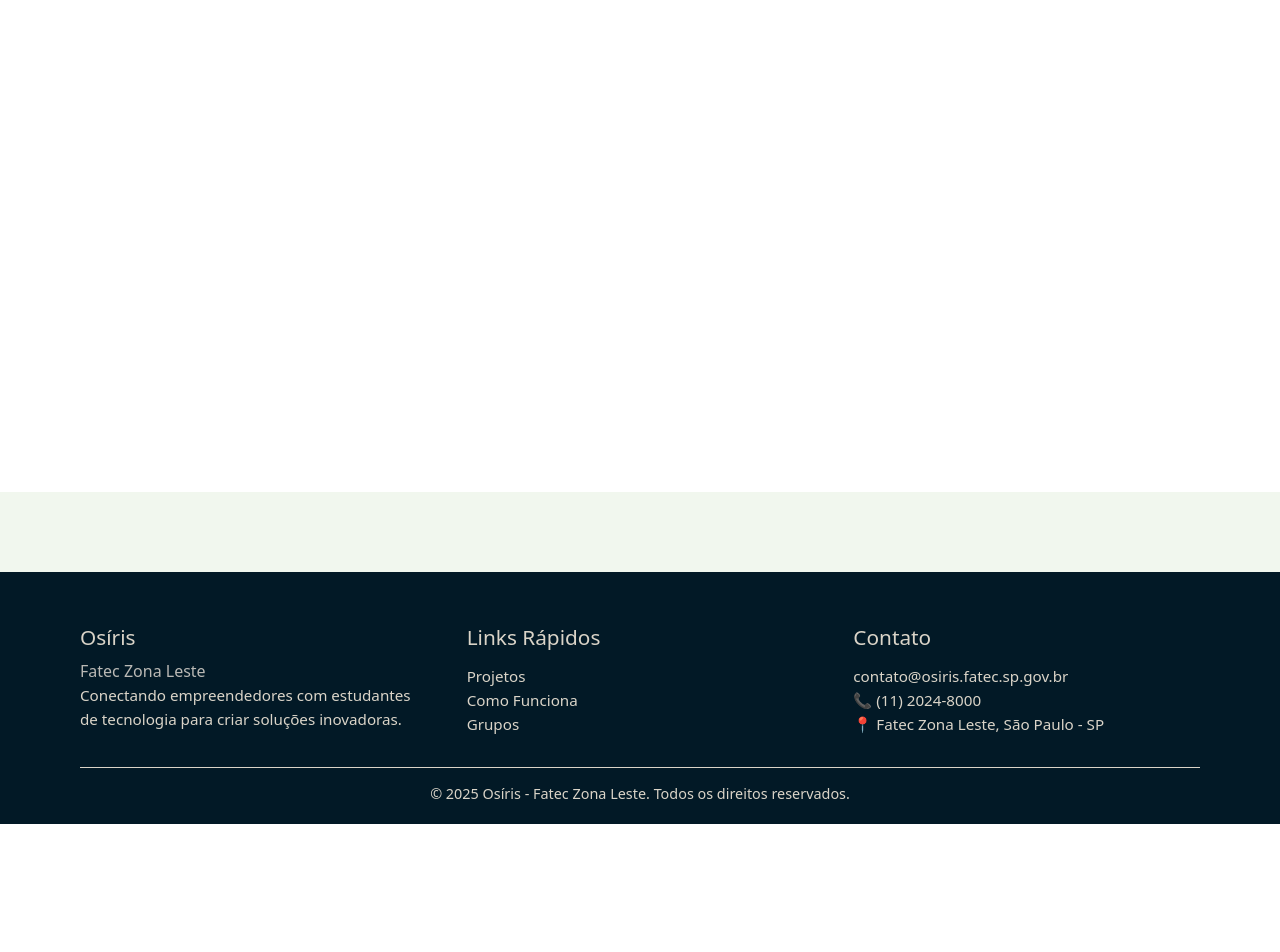
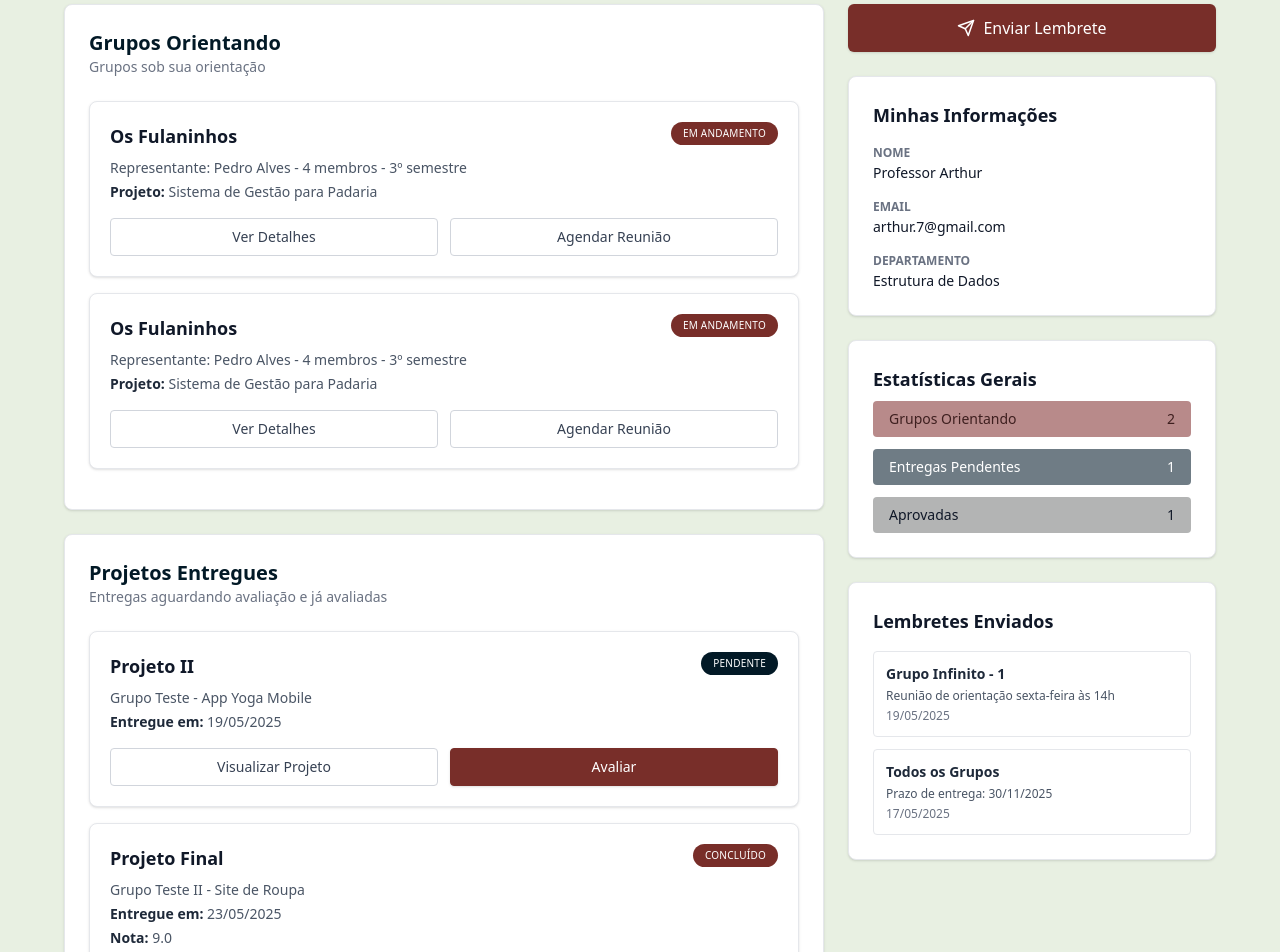
Before and after one commit to Infinito-1/osiris-react, a React (Vite) app: page /professor in a window 1280 px wide. Shown: the part 240-1192 px from the top of the page. Before the commit the page ends 1064 px from the top, so only its background shows below. Built offline with nearby package versions, Linux system fonts and the light colour scheme.

Commit message:
adicionando dashboard de professor

```diff
--- a/src/App.tsx
+++ b/src/App.tsx
@@ -19,6 +19,7 @@ import Entrega from "./pages/projeto/Entrega";
 import Status from "./pages/projeto/Status";
 import DashboardAluno from "./pages/usuarios/Aluno";
 import DashboardCoordenador from "./pages/usuarios/Coordenador";
+import DashboardProfessor from "./pages/usuarios/Professor";
 
 function App() {
   return (
@@ -48,6 +49,7 @@ function App() {
             <Route path="/status" element={<Status />} />
             <Route path="/aluno" element={<DashboardAluno />} />
             <Route path="/coordenador" element={<DashboardCoordenador />} />
+            <Route path="/professor" element={<DashboardProfessor />} />
           </Routes>
         </div>
         <Footer />
--- a/src/components/navbar/Navbar.tsx
+++ b/src/components/navbar/Navbar.tsx
@@ -24,7 +24,9 @@ function Navbar() {
         <div className="flex items-center gap-[30px]">
           <button
             className="bg-none border-none text-[#dad4c8] text-[1.15rem] cursor-pointer font-medium transition-opacity duration-300 hover:opacity-70"
-            // onClick={() => navigate("/aluno")} onClick={() => navigate("/coordenador")}
+            // onClick={() => navigate("/aluno")}
+            // onClick={() => navigate("/coordenador")}
+            // onClick={() => navigate("/professor")}
           >
             Projetos
           </button>
--- a/src/pages/usuarios/Professor.tsx
+++ b/src/pages/usuarios/Professor.tsx
@@ -1,91 +1,277 @@
-function Professor() {
+import React from "react";
+
+// Ícone de Enviar gerado de modo genérico por enquanto, TODO: substituir por icone do lucid.
+const SendIcon = () => (
+  <svg
+    xmlns="http://www.w3.org/2000/svg"
+    width="18"
+    height="18"
+    viewBox="0 0 24 24"
+    fill="none"
+    stroke="currentColor"
+    strokeWidth="2"
+    strokeLinecap="round"
+    strokeLinejoin="round"
+  >
+    <line x1="22" y1="2" x2="11" y2="13"></line>
+    <polygon points="22 2 15 22 11 13 2 9 22 2"></polygon>
+  </svg>
+);
+
+// Interface para definir os tipos das propriedades do Badge
+interface BadgeProps {
+  text: string;
+  color: "brown" | "dark";
+}
+
+// Componente de Badge
+const Badge = ({ text, color }: BadgeProps) => {
+  // Definição direta das classes baseada na prop 'color'
+  // Se for 'brown' usa a cor marrom, caso contrário usa a cor escura (padrão)
+  const colorClasses =
+    color === "brown" ? "bg-[#782E29] text-white" : "bg-[#021926] text-white";
+
   return (
-    <>
-    <!-- Container principal -->
-  <div class="container">
-    <!-- Conteúdo principal -->
-    <main>
-      <h2>Dashboard do Professor</h2>
+    <span
+      className={`${colorClasses} text-[10px] px-3 py-1 rounded-full font-medium uppercase tracking-wide`}
+    >
+      {text}
+    </span>
+  );
+};
 
-      <!-- Grupos Orientados -->
-      <section>
-        <h3>Grupos Orientados</h3>
+// Card Interno de Grupo
+const CardGrupoInterno = () => {
+  return (
+    <div className="bg-white border border-gray-200 rounded-lg p-5 mb-4 hover:border-gray-300 transition-colors shadow-sm">
+      <div className="flex justify-between items-start mb-2">
+        <h3 className="text-lg font-bold text-gray-900">Os Fulaninhos</h3>
+        <Badge text="Em Andamento" color="brown" />
+      </div>
 
+      <div className="text-sm text-gray-600 space-y-1 mb-4">
+        <p>Representante: Pedro Alves - 4 membros - 3º semestre</p>
+        <p>
+          <span className="font-semibold text-gray-800">Projeto:</span> Sistema
+          de Gestão para Padaria
+        </p>
+      </div>
+
+      <div className="flex gap-3">
+        <button className="flex-1 bg-white border border-gray-300 text-gray-700 py-2 rounded text-sm font-medium hover:bg-gray-50 transition">
+          Ver Detalhes
+        </button>
+        <button className="flex-1 bg-white border border-gray-300 text-gray-700 py-2 rounded text-sm font-medium hover:bg-gray-50 transition">
+          Agendar Reunião
+        </button>
+      </div>
+    </div>
+  );
+};
+
+// Card Interno de Projeto Entregue - Tipo 1 (Com avaliação pendente)
+const CardProjetoPendente = () => {
+  return (
+    <div className="bg-white border border-gray-200 rounded-lg p-5 mb-4 shadow-sm">
+      <div className="flex justify-between items-start mb-2">
+        <h3 className="text-lg font-bold text-gray-900">Projeto II</h3>
+        <Badge text="Pendente" color="dark" />
+      </div>
+
+      <div className="text-sm text-gray-600 space-y-1 mb-4">
+        <p>Grupo Teste - App Yoga Mobile</p>
+        <p>
+          <span className="font-semibold text-gray-800">Entregue em:</span>{" "}
+          19/05/2025
+        </p>
+      </div>
+
+      <div className="flex gap-3">
+        <button className="flex-1 bg-white border border-gray-300 text-gray-700 py-2 rounded text-sm font-medium hover:bg-gray-50 transition">
+          Visualizar Projeto
+        </button>
+        <button className="flex-1 bg-[#782E29] border border-[#782E29] text-white py-2 rounded text-sm font-medium hover:bg-[#6a2623] transition shadow-sm">
+          Avaliar
+        </button>
+      </div>
+    </div>
+  );
+};
+
+// Card Interno de Projeto Entregue - Tipo 2 (Concluído)
+const CardProjetoConcluido = () => {
+  return (
+    <div className="bg-white border border-gray-200 rounded-lg p-5 mb-4 shadow-sm">
+      <div className="flex justify-between items-start mb-2">
+        <h3 className="text-lg font-bold text-gray-900">Projeto Final</h3>
+        <Badge text="Concluído" color="brown" />
+      </div>
+
+      <div className="text-sm text-gray-600 space-y-1 mb-4">
+        <p>Grupo Teste II - Site de Roupa</p>
+        <p>
+          <span className="font-semibold text-gray-800">Entregue em:</span>{" "}
+          23/05/2025
+        </p>
+        <p>
+          <span className="font-semibold text-gray-800">Nota:</span> 9.0
+        </p>
+      </div>
+
+      <div className="w-full md:w-1/2">
+        <button className="w-full bg-white border border-gray-300 text-gray-700 py-2 rounded text-sm font-medium hover:bg-gray-50 transition">
+          Visualizar Projeto
+        </button>
+      </div>
+    </div>
+  );
+};
+
+const MinhasInformacoes = () => {
+  return (
+    <div className="bg-white border border-gray-200 rounded-lg p-6 shadow-sm">
+      <h3 className="text-lg font-bold text-gray-900 mb-4">
+        Minhas Informações
+      </h3>
+
+      <div className="space-y-4 text-sm">
         <div>
-          <h4>Grupo: Os Fulaninhos</h4>
-          <p><strong>Representante:</strong> Pedro Alves</p>
-          <p><strong>Semestre:</strong> 3º</p>
-          <p><strong>Projeto:</strong> Sistema de Gestão para Padaria</p>
-          <a href=""><button>Ver Detalhes</button></a>
-          <a href=""><button>Agendar Reunião</button></a>
+          <p className="text-gray-500 text-xs uppercase font-semibold mb-0.5">
+            Nome
+          </p>
+          <p className="font-medium text-gray-900">Professor Arthur</p>
         </div>
 
         <div>
-          <h4>Grupo: Os Fulaninhos</h4>
-          <p><strong>Representante:</strong> Pedro Alves</p>
-          <p><strong>Semestre:</strong> 4º</p>
-          <p><strong>Projeto:</strong> Sistema de Gestão para Padaria</p>
-          <a href=""><button>Ver Detalhes</button></a>
-          <a href=""><button>Agendar Reunião</button></a>
-        </div>
-      </section>
-
-      <!-- Demandas Pendentes -->
-      <section>
-        <h3>Demandas Pendentes</h3>
-
-        <div>
-          <h4>App Vida Melhor</h4>
-          <p><strong>Data de Entrega:</strong> 19/05/2025</p>
-          <p><strong>Status:</strong> Aguardando Avaliação</p>
-          <a href=""><button>Visualizar Projeto</button></a>
-          <a href="./ProfessorAvaliar.html"><button>Avaliar</button></a>
-        </div>
-      </section>
-
-      <!-- Projetos Entregues -->
-      <section>
-        <h3>Projetos Entregues</h3>
-
-        <div>
-          <h4>Projeto II</h4>
-          <p><strong>Data de Entrega:</strong> 19/05/2025</p>
-          <p><strong>Status:</strong> Avaliado</p>
-          <a href=""><button>Visualizar Projeto</button></a>
+          <p className="text-gray-500 text-xs uppercase font-semibold mb-0.5">
+            Email
+          </p>
+          <p className="font-medium text-gray-900">arthur.7@gmail.com</p>
         </div>
 
         <div>
-          <h4>Projeto Final</h4>
-          <p><strong>Data de Entrega:</strong> 20/05/2025</p>
-          <p><strong>Status:</strong> Avaliado</p>
-          <a href=""><button>Visualizar Projeto</button></a>
+          <p className="text-gray-500 text-xs uppercase font-semibold mb-0.5">
+            Departamento
+          </p>
+          <p className="font-medium text-gray-900">Estrutura de Dados</p>
         </div>
-      </section>
+      </div>
+    </div>
+  );
+};
+
+const Estatisticas = () => {
+  return (
+    <div className="bg-white border border-gray-200 rounded-lg p-6 shadow-sm space-y-3">
+      <h3 className="text-lg font-bold text-gray-900 mb-2">
+        Estatísticas Gerais
+      </h3>
+
+      <div className="w-full py-2 bg-[#B88A8A] text-[#3E1F1F] rounded flex justify-between px-4 font-medium text-sm">
+        <span>Grupos Orientando</span> <span>2</span>
+      </div>
+
+      <div className="w-full py-2 bg-[#6F7C85] text-white rounded flex justify-between px-4 font-medium text-sm">
+        <span>Entregas Pendentes</span> <span>1</span>
+      </div>
+
+      <div className="w-full py-2 bg-[#B3B4B4] text-gray-900 rounded flex justify-between px-4 font-medium text-sm">
+        <span>Aprovadas</span> <span>1</span>
+      </div>
+    </div>
+  );
+};
+
+const Lembretes = () => {
+  return (
+    <div className="bg-white border border-gray-200 rounded-lg p-6 shadow-sm">
+      <h3 className="text-lg font-bold text-gray-900 mb-4">
+        Lembretes Enviados
+      </h3>
+
+      <div className="space-y-3">
+        <div className="border border-gray-200 rounded p-3">
+          <p className="font-bold text-gray-800 text-sm mb-1">
+            Grupo Infinito - 1
+          </p>
+          <p className="text-gray-600 text-xs">
+            Reunião de orientação sexta-feira às 14h
+          </p>
+          <p className="text-gray-500 text-xs mt-1">19/05/2025</p>
+        </div>
+
+        <div className="border border-gray-200 rounded p-3">
+          <p className="font-bold text-gray-800 text-sm mb-1">
+            Todos os Grupos
+          </p>
+          <p className="text-gray-600 text-xs">Prazo de entrega: 30/11/2025</p>
+          <p className="text-gray-500 text-xs mt-1">17/05/2025</p>
+        </div>
+      </div>
+    </div>
+  );
+};
+
+export default function DashboardProfessor() {
+  return (
+    <main className="w-full min-h-screen bg-[#E8F0E2] py-10 font-sans">
+      <div className="w-11/12 max-w-6xl mx-auto">
+        {/* Header Principal */}
+        <header className="text-center mb-10">
+          <h1 className="text-3xl md:text-4xl font-semibold text-[#021926] mb-2">
+            Dashboard do Professor
+          </h1>
+          <p className="text-gray-600 font-light">
+            Oriente grupos e acompanhe entregas
+          </p>
+        </header>
+
+        <div className="grid grid-cols-1 lg:grid-cols-3 gap-6 items-start">
+          {/* COLUNA ESQUERDA (Conteúdo Principal) */}
+          <div className="lg:col-span-2 space-y-6">
+            {/* Sessão: Grupos Orientando */}
+            <section className="bg-white p-6 rounded-lg border border-gray-200 shadow-sm">
+              <div className="mb-6">
+                <h2 className="text-xl font-bold text-[#021926]">
+                  Grupos Orientando
+                </h2>
+                <p className="text-sm text-gray-500">
+                  Grupos sob sua orientação
+                </p>
+              </div>
+              <CardGrupoInterno />
+              <CardGrupoInterno />
+            </section>
+
+            {/* Sessão: Projetos Entregues */}
+            <section className="bg-white p-6 rounded-lg border border-gray-200 shadow-sm">
+              <div className="mb-6">
+                <h2 className="text-xl font-bold text-[#021926]">
+                  Projetos Entregues
+                </h2>
+                <p className="text-sm text-gray-500">
+                  Entregas aguardando avaliação e já avaliadas
+                </p>
+              </div>
+              <CardProjetoPendente />
+              <CardProjetoConcluido />
+            </section>
+          </div>
+
+          {/* COLUNA DIREITA (Sidebar) */}
+          <div className="space-y-6">
+            {/* Botão de Ação Principal */}
+            <button className="w-full bg-[#782E29] hover:bg-[#632420] text-white py-3 px-4 rounded-md shadow flex items-center justify-center gap-2 transition">
+              <SendIcon />
+              <span className="font-medium">Enviar Lembrete</span>
+            </button>
+
+            <MinhasInformacoes />
+            <Estatisticas />
+            <Lembretes />
+          </div>
+        </div>
+      </div>
     </main>
-
-    <!-- Barra lateral -->
-    <aside>
-      <h3>Minhas Informações</h3>
-      <p><strong>Nome:</strong> Arthur</p>
-      <p><strong>Email:</strong> arthur7@gmail.com</p>
-      <p><strong>Função:</strong> Professor</p>
-      <p><strong>Área:</strong> Estrutura de Dados</p>
-
-      <h3>Estatísticas Gerais</h3>
-      <a href=""><button>Grupos Orientando: 2</button></a><br>
-      <a href=""><button>Entregas Pendentes: 1</button></a><br>
-      <a href=""><button>Entregas Avaliadas: 1</button></a>
-
-      <h3>Lembretes Enviados</h3>
-      <ul>
-        <li>Grupo Infinito - 1: Entrega do Projeto Final (20/05/2025) - Prazo: 30/01/2025</li>
-        <li>Todos os Grupos: Apresentação do Vestiário (17/05/2025)</li>
-      </ul>
-    </aside>
-  </div>
-
-    </>
-  )
+  );
 }
-
-export default Professor
```
